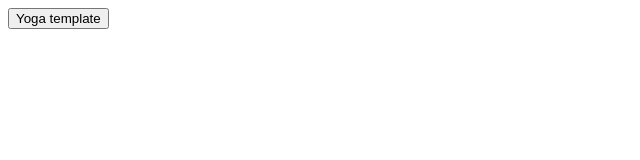
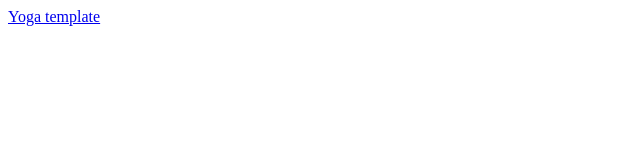
Before and after one commit to conserveenergy/_Portfolio, a plain HTML site: page index.html in a window 1280 px wide. Shown: the whole page, without its empty margins (0-640 px from the left). Drawn offline with Linux system fonts and the light colour scheme.

Commit message:
Update index.html

```diff
--- a/index.html
+++ b/index.html
@@ -7,6 +7,6 @@
     <title>Document</title>
 </head>
 <body>
-    <button href="content/yogatemplate/yoga/index.html">Yoga template</button>
+    <a href="content/yogatemplate/yoga/index.html">Yoga template</a>
 </body>
 </html>
```
